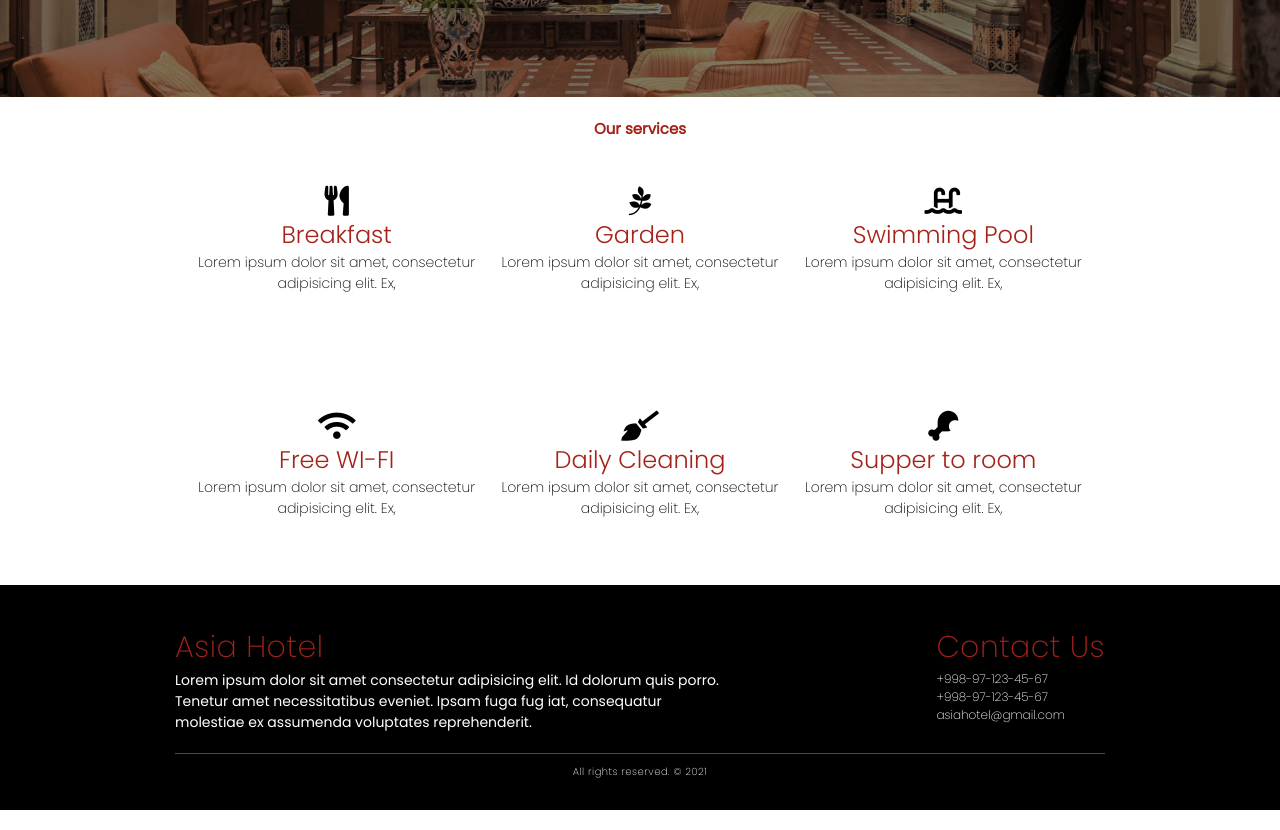
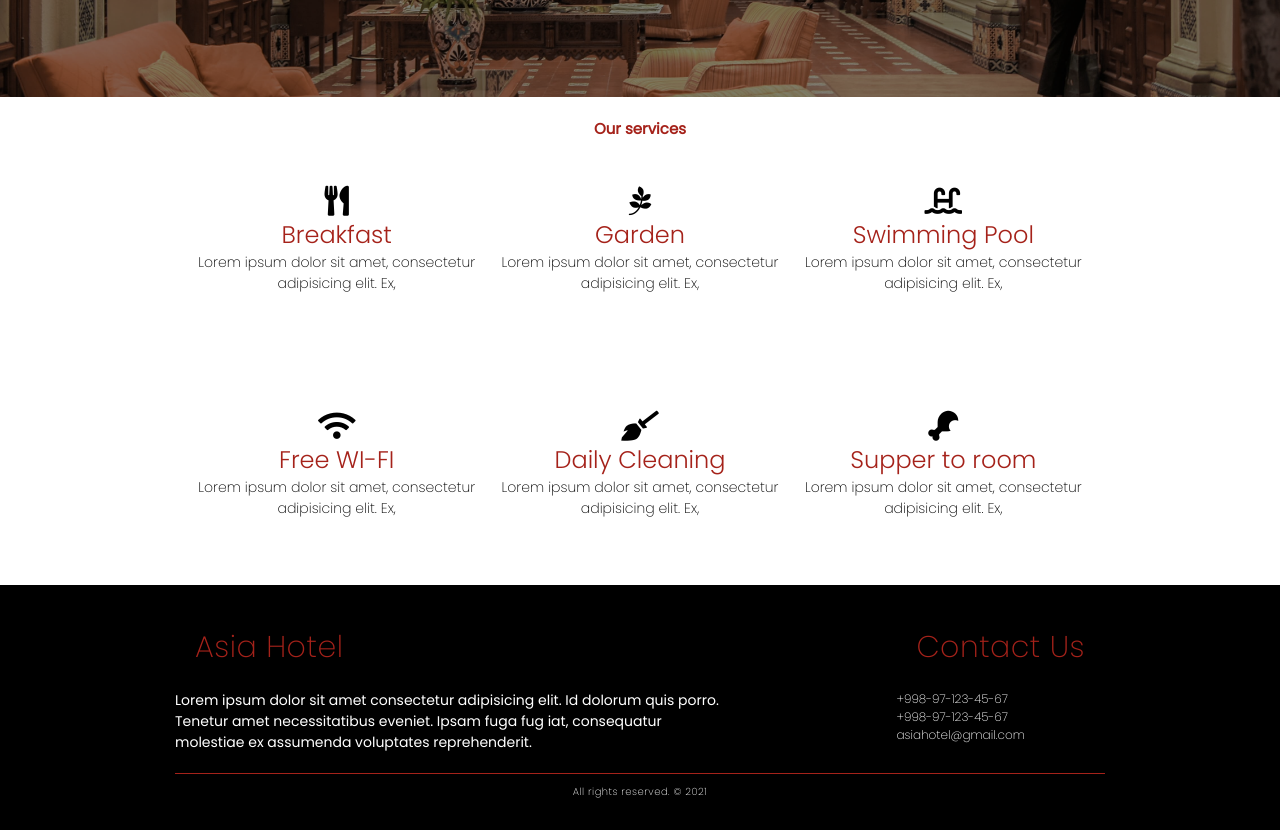
Before and after one commit to student12640/CW-Web-Tech, a plain HTML site: page index.html in a window 1280 px wide. Shown: the part 1381-2211 px from the top of the page. Drawn offline with Linux system fonts and the light colour scheme; a web font is replaced by a local one.

Commit message:
Logo fixed

```diff
--- a/css/style.css
+++ b/css/style.css
@@ -69,7 +69,7 @@ h2 {
   font-size: 3rem;
   font-weight: 200;
   letter-spacing: 0.05rem;
-  padding-top: 2rem;
+  padding: 2rem;
   color: var(--color-primary);
 }
 
```
